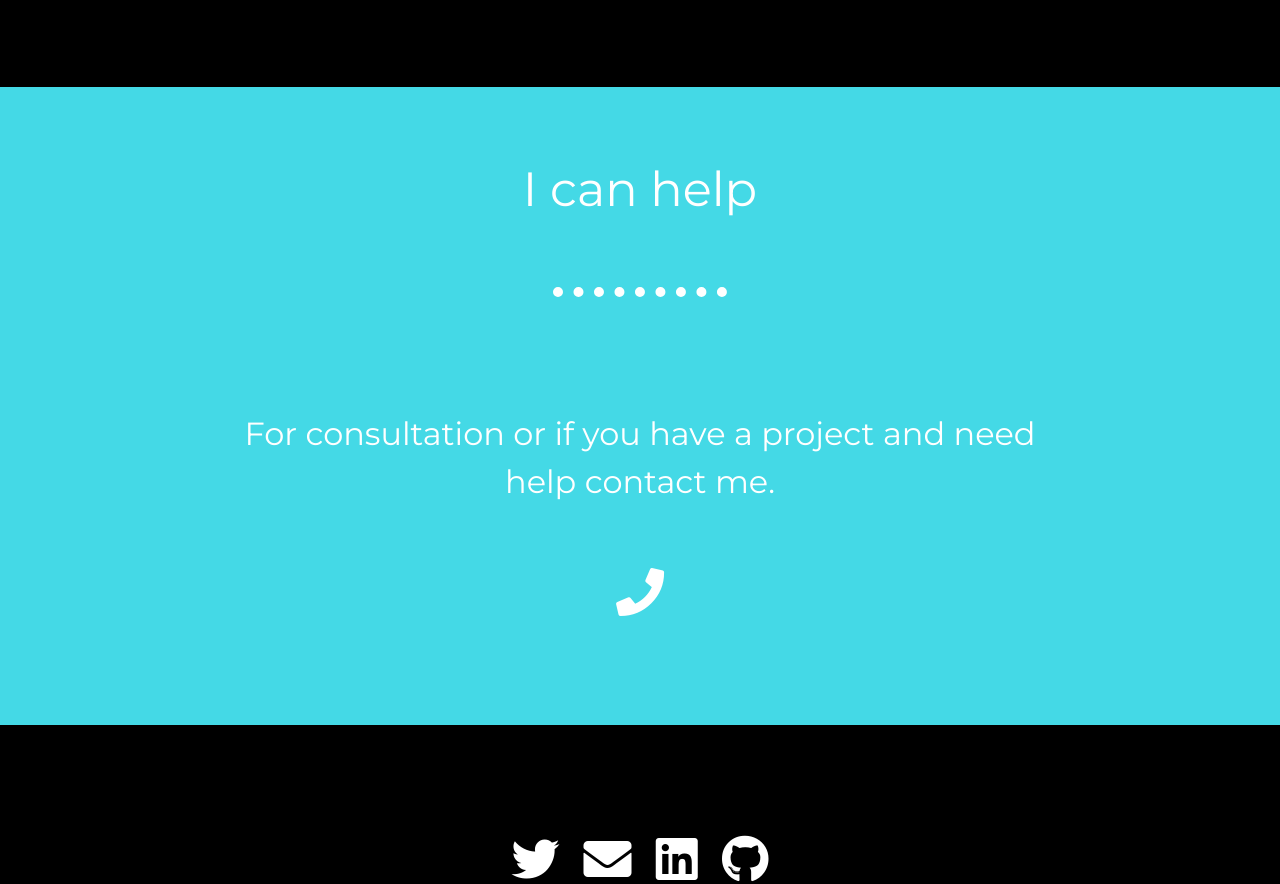
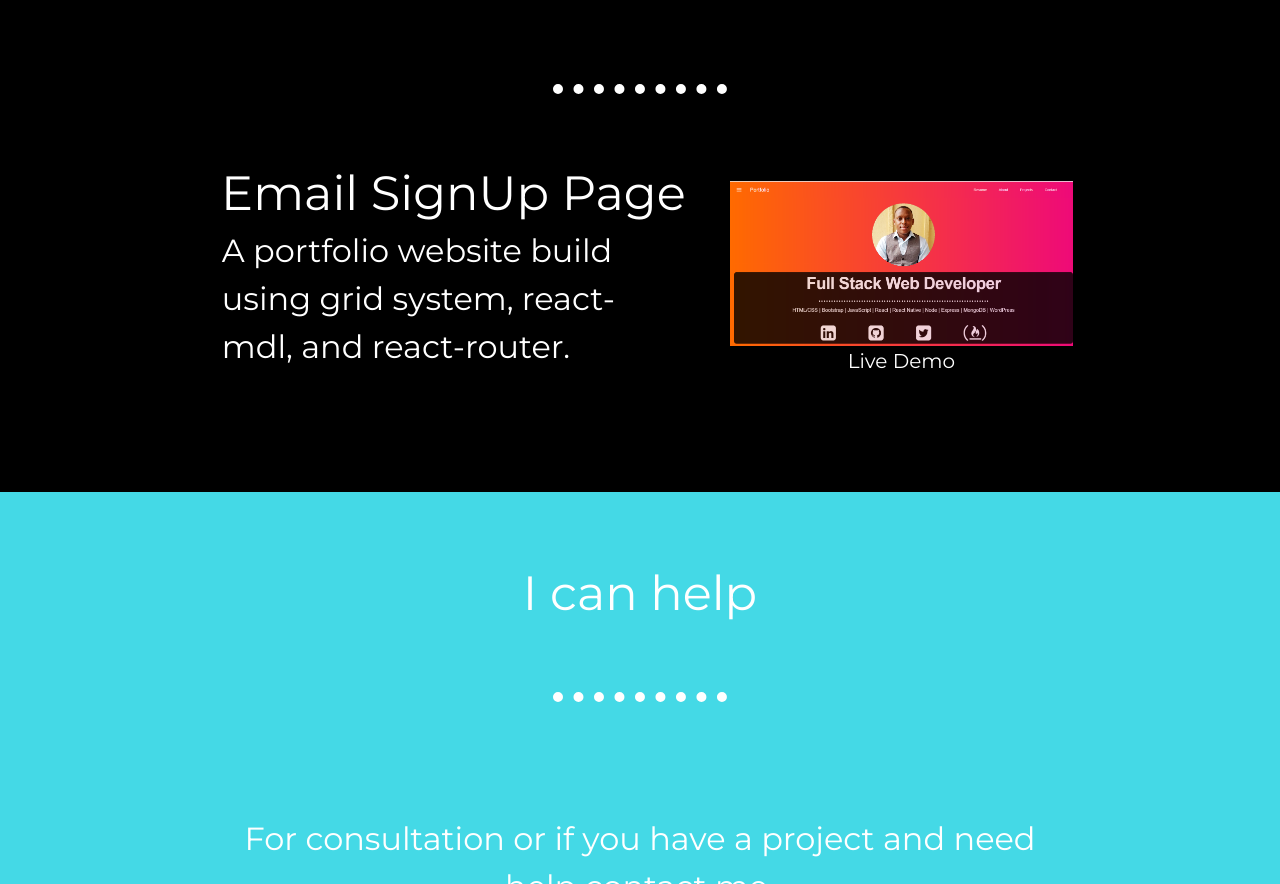
Before and after one commit to collinsMutai/portfolio, a plain HTML site: page index.html in a window 1280 px wide. Shown: the part 4130-5014 px from the top of the page. Drawn offline with nearby package versions, Linux system fonts and the light colour scheme.

Commit message:
projects

```diff
--- a/index.html
+++ b/index.html
@@ -126,7 +126,7 @@
         <h2 class="section-heading">Projects </h2>
         <hr>
         <div class="container-fluid">
-            <!-- ToDo List Section-->
+            <!-- MongoDB-->
             <div class="row featurette">
                 <div class="col-lg-7 order-sm-1">
                     <h3 class="section-heading">Goals Tracker</h3>
@@ -143,7 +143,7 @@
                 </div>
             </div>
             <hr class="featurette-divider">
-            <!-- Limo Carides Section-->
+            <!-- WordPress-->
             <div class="row featurette">
                 <div class="col-lg-7 order-sm-1">
                     <h3 class="section-heading">Limo Carerides</h3>
@@ -160,7 +160,7 @@
                 </div>
             </div>
             <hr class="featurette-divider">
-            <!-- Tindog Section -->
+            <!-- Bootstrap-->
             <div class="row featurette">
                 <div class="col-lg-7 order-md-1">
                     <h3 class="section-heading">Tindog</h3>
@@ -177,7 +177,7 @@
             </div>
             <hr class="featurette-divider">
             <div class="row featurette">
-                <!-- Drumkit Section -->
+                <!-- NodeJS & EJS-->
                 <div class="col-lg-7 order-sm-1">
                     <h3 class="section-heading">Email SignUp Page</h3>
                     <p class="project-text">Allows users to sign up for an email list. NodeJS, and EJS is used to template the application and Heroku to deploy.
@@ -190,6 +190,24 @@
                     <rect width="100%" height="100%" fill="#eee"></rect><text x="50%" y="50%" fill="#aaa" dy=".3em" class="paragraph-text">
                     </text></img>
                 </div>
+
+            </div>
+            <hr class="featurette-divider">
+            <div class="row featurette">
+                <!-- NodeJS & EJS-->
+                <div class="col-lg-7 order-sm-1">
+                    <h3 class="section-heading">Email SignUp Page</h3>
+                    <p class="project-text">A portfolio website build using grid system, react-mdl, and react-router.
+                    </p>
+                </div>
+                <div class="col-lg-5 order-sm-2">
+                    <img class="bd-placeholder-img bd-placeholder-img-lg featurette-image img-fluid mx-auto" width="500" height="500" src="images\projectImg5.png" preserveAspectRatio="xMidYMid slice" focusable="false" role="img" aria-label="Placeholder: 500x500">
+                    <a href="#" class="project-link" target="_blank">Live Demo</a>
+                    <title>Placeholder</title>
+                    <rect width="100%" height="100%" fill="#eee"></rect><text x="50%" y="50%" fill="#aaa" dy=".3em" class="paragraph-text">
+                    </text></img>
+                </div>
+
             </div>
 
         </div>
```
Also changed, not shown: images/projectImg5.png (added).
